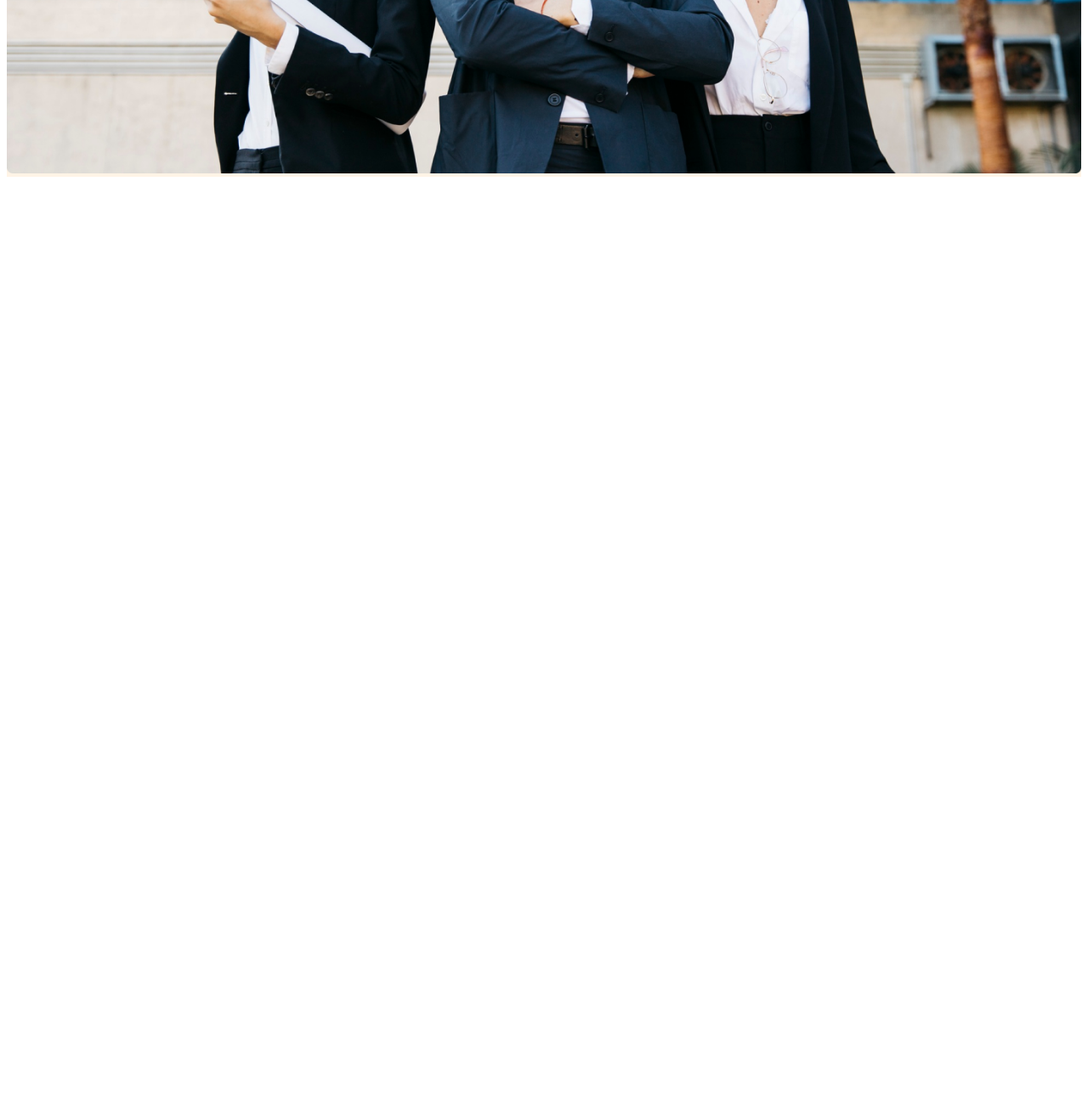
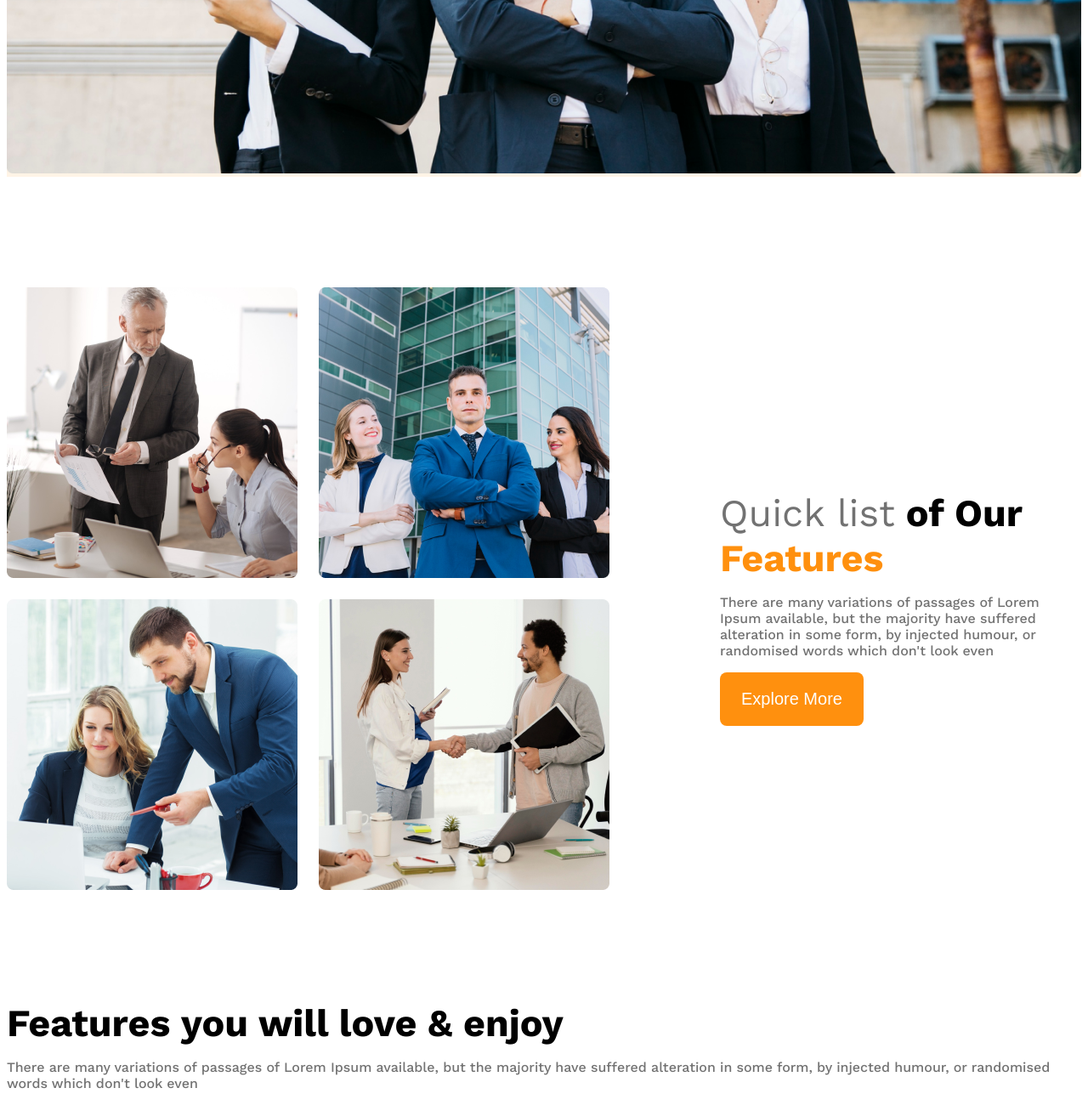
Before and after one commit to Akash24246/g3-architects-responsicve, a plain HTML site: page index.html in a window 1280 px wide. Shown: the part 925-2225 px from the top of the page at 85% size. Before the commit the page ends 1141 px from the top, so only its background shows below. Drawn offline with nearby package versions, Linux system fonts and the light colour scheme.

Commit message:
added 2 section

```diff
--- a/index.html
+++ b/index.html
@@ -33,6 +33,39 @@
     </header>
     <main>
 
+      <section class="team-section display-flex">
+
+        <div class="team-img-container">
+          <img src="images/team1.png" alt="two architect discussing desgin">
+          <img src="images/team2.png" alt="two architect discussing desgin">
+          <img src="images/team3.png" alt="two architect discussing desgin">
+          <img src="images/team4.png" alt="two architect discussing desgin">
+        </div>
+        <div class="our-features">
+          <h3 class="section-title"> <span id="quick-list" class="text-light-gray">Quick list</span>  <span>of Our </span><span class="brand-color">Features</span></h3>
+          <p class="features-describestion text-light-gray">There are many variations of passages of Lorem Ipsum available, but the majority have suffered alteration in some form, by injected humour, or randomised words which don't look even</p>
+          <button class="btn-primary">Explore More</button>
+        </div>
+
+      </section>
+
+      <!-- Features you will love & enjoy -->
+
+      <section>
+
+
+
+      </section>
+
+      <!-- some facts -->
+
+      <section class="some-facts">
+
+        <h3 class="section-title">Features you will love & enjoy</h3>
+        <p class="text-light-gray">There are many variations of passages of Lorem Ipsum available, but the majority have suffered alteration in some form, by injected humour, or randomised words which don't look even</p>
+
+      </section>
+
     </main>
     <footer>
 
--- a/styles/architects.css
+++ b/styles/architects.css
@@ -19,6 +19,10 @@
 .text-light-gray{
     color: #727272;
 }
+/* brand colour */
+.brand-color{
+    color: #FF900E;
+}
 .bg-light{
     background-color: rgba(255, 144, 14, 0.1);
 }
@@ -30,6 +34,20 @@
     font-size: 1.25rem;
     border-radius: 8px;
     border: none;
+}
+main{
+    max-width: 1440px;
+    margin: 0 auto;
+}
+
+main > section{
+    margin-top: 130px;
+}
+
+.section-title{
+    font-size: 2.8rem;
+    font-weight: 700;
+    margin-bottom: 10px;
 }
 
 /* Header styles */
@@ -73,9 +91,52 @@
     width: 100%;
 }
 
+
+
+/* team sectiom */
+
+.team-section{
+    align-items: center;
+}
+
+.team-img-container{
+    display: grid;
+    grid-template-columns: repeat(2, 1fr);
+    gap: 25px;
+}
+
+.our-features{
+    margin-left: 130px;
+    max-width: 530px;
+}
+
+
+
+#quick-list{
+    font-weight: 400;
+}
+
 /* Responsive media quary */
 @media screen and (max-width: 576px) {
-    .navbar, .nav-links{
+    .navbar,
+    .nav-links,
+    .team-section{
         flex-direction: column;
     }
+
+    .our-features{
+    margin-left: 20px;
+    }
+
 }
+
+/* mediem size responsive */
+@media screen and (min-width: 576px) and (max-width:992px) {
+    .team-section{
+        flex-direction: column;
+    }
+    .our-features{
+    margin-left: 50px;
+    }
+
+}
```
